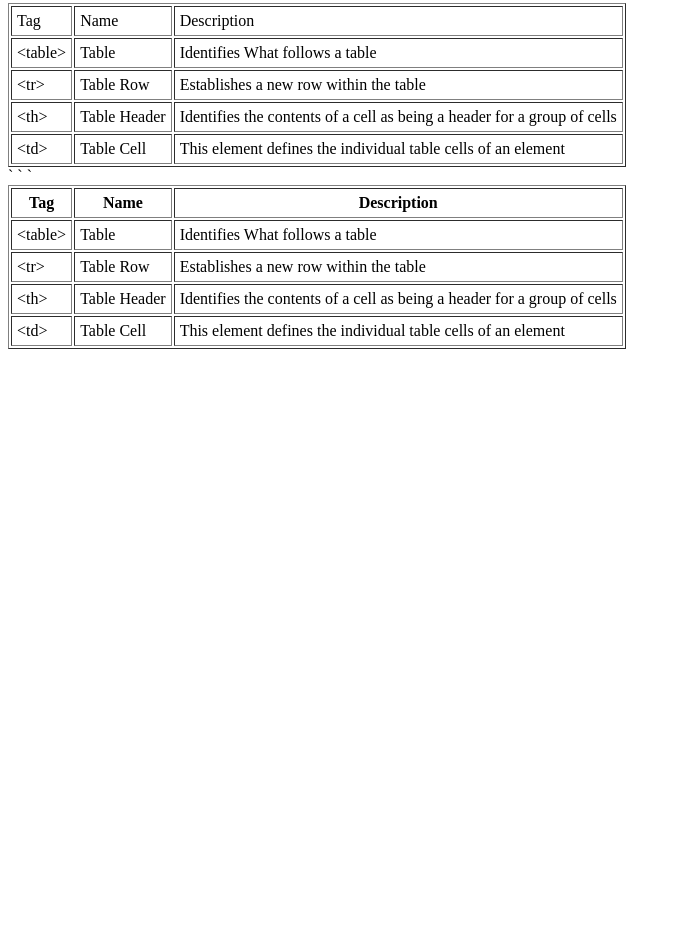
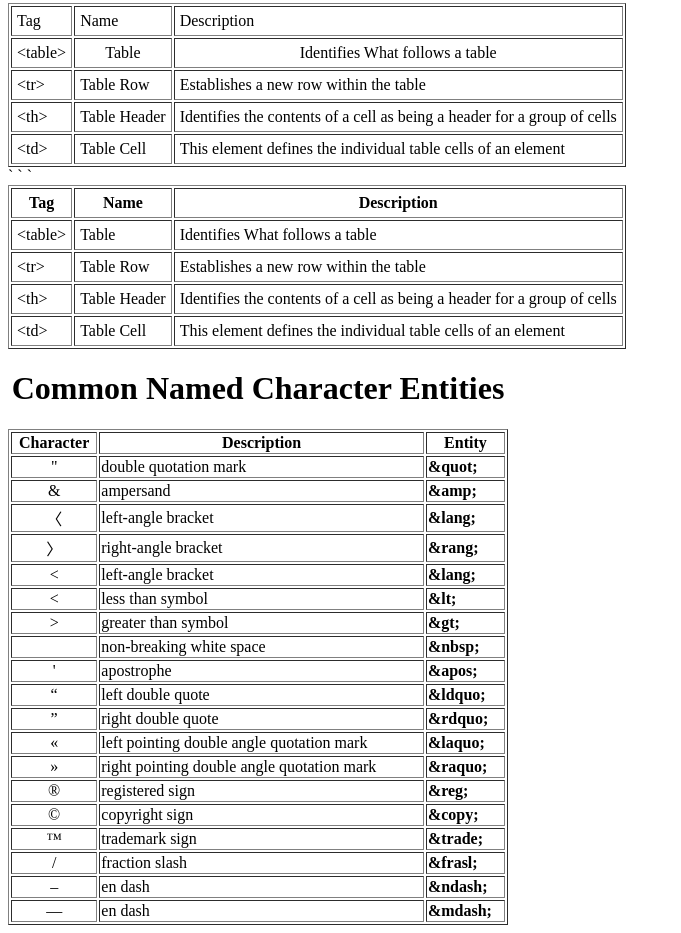
Before and after one commit to SathiskumarD/LearnHTMLCSS, a plain HTML site: page table.html in a window 1280 px wide. Shown: the part 883-1816 px from the top of the page, without its empty margins (0-681 px from the left). Before the commit the page ends 1240 px from the top, so only its background shows below. Drawn offline with Linux system fonts and the light colour scheme.

Commit message:
centering the first cell in all rows of the table

```diff
--- a/table.html
+++ b/table.html
@@ -7,6 +7,11 @@
     <meta http-equiv="X-UA-Compatible" content="ie=edge">
     <title>Document</title>
 </head>
+<style>
+    .center {
+        text-align: center;
+    }
+</style>
 
 <body>
     <!-- Including caption element -->
@@ -136,9 +141,9 @@
             <td>Description</td>
         </tr>
         <tr>
-            <td>&lt;table&gt;</td>
-            <td>Table</td>
-            <td>Identifies What follows a table</td>
+            <td class="center">&lt;table&gt;</td>
+            <td class="center">Table</td>
+            <td class="center">Identifies What follows a table</td>
         </tr>
         <tr>`
             <td>&lt;tr&gt;</td>
@@ -184,6 +189,113 @@
             <td>This element defines the individual table cells of an element</td>
         </tr>
     </table>
+    <!-- Challenge from Lynda.com website -->
+    <table border="1" width="500">
+        <caption>
+            <h1>Common Named Character Entities</h1>
+
+        </caption>
+        <tr>
+            <th>Character</th>
+            <th>Description</th>
+            <th>Entity</th>
+        </tr>
+        <tr>
+            <td class="center">&quot;</td>
+            <td>double quotation mark</td>
+            <td><b>&amp;quot;</b></td>
+        </tr>
+        <tr>
+            <td class="center">&amp;</td>
+            <td>ampersand</td>
+            <td><b>&amp;amp;</b></td>
+        </tr>
+        <tr>
+            <td class="center">&#12296;</td>
+            <td>left-angle bracket</td>
+            <td><b>&amp;lang;</b></td>
+        </tr>
+        <tr>
+            <td class="center">&#12297;</td>
+            <td>right-angle bracket</td>
+            <td><b>&amp;rang;</b></td>
+        </tr>
+        <tr>
+            <td class="center">&lt;</td>
+            <td>left-angle bracket</td>
+            <td><b>&amp;lang;</b></td>
+        </tr>
+        <tr>
+            <td class="center">&lt;</td>
+            <td>less than symbol</td>
+            <td><b>&amp;lt;</b></td>
+        </tr>
+        <tr>
+            <td class="center">&gt;</td>
+            <td>greater than symbol</td>
+            <td><b>&amp;gt;</b></td>
+        </tr>
+        <tr>
+            <td class="center"> </td>
+            <td>non-breaking white space</td>
+            <td><b>&amp;nbsp;</b></td>
+        </tr>
+        <tr>
+            <td class="center">&apos;</td>
+            <td>apostrophe</td>
+            <td><b>&amp;apos;</b></td>
+        </tr>
+        <tr>
+            <td class="center">&#8220;</td>
+            <td>left double quote</td>
+            <td><b>&amp;ldquo;</b></td>
+        </tr>
+        <tr>
+            <td class="center"> &#8221;</td>
+            <td>right double quote</td>
+            <td><b>&amp;rdquo;</b></td>
+        </tr>
+        <tr>
+            <td class="center">&#171;</td>
+            <td>left pointing double angle quotation mark</td>
+            <td><b>&amp;laquo;</b></td>
+        </tr>
+        <tr>
+            <td class="center">&#187;</td>
+            <td>right pointing double angle quotation mark</td>
+            <td><b>&amp;raquo;</b></td>
+        </tr>
+        <tr>
+            <td class="center">&reg;</td>
+            <td>registered sign</td>
+            <td><b>&amp;reg;</b></td>
+        </tr>
+        <tr>
+            <td class="center">&copy;</td>
+            <td>copyright sign</td>
+            <td><b>&amp;copy;</b></td>
+        </tr>
+        <tr>
+            <td class="center">&trade;</td>
+            <td>trademark sign</td>
+            <td><b>&amp;trade;</b></td>
+        </tr>
+        <tr>
+            <td class="center">&#47;</td>
+            <td>fraction slash</td>
+            <td><b>&amp;frasl;</b></td>
+        </tr>
+        <tr>
+            <td class="center">&#8211;</td>
+            <td>en dash</td>
+            <td><b>&amp;ndash;</b></td>
+        </tr>
+        <tr>
+            <td class="center"> &#8212;</td>
+            <td>en dash</td>
+            <td><b>&amp;mdash;</b></td>
+        </tr>
+    </table>
 
 
 </body>
```
